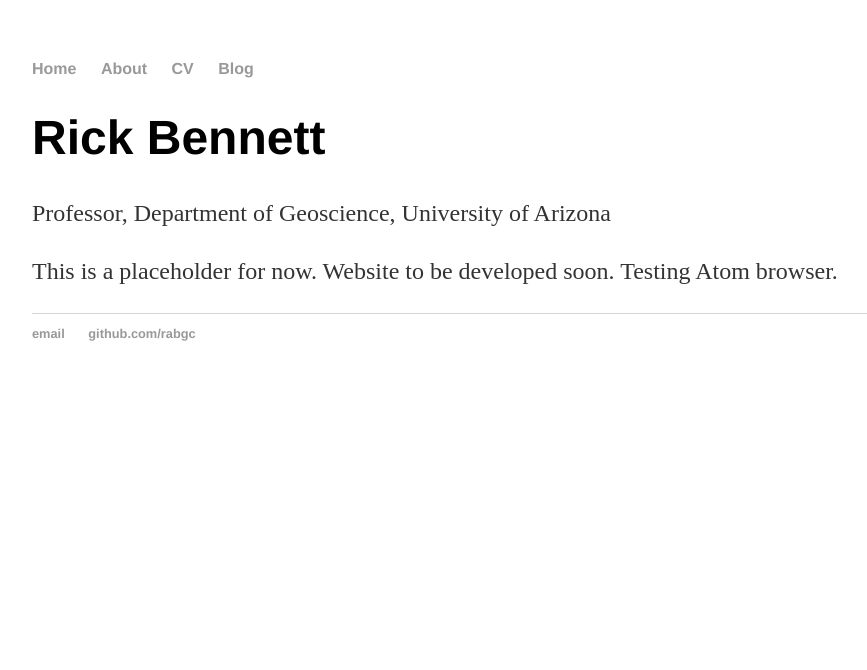
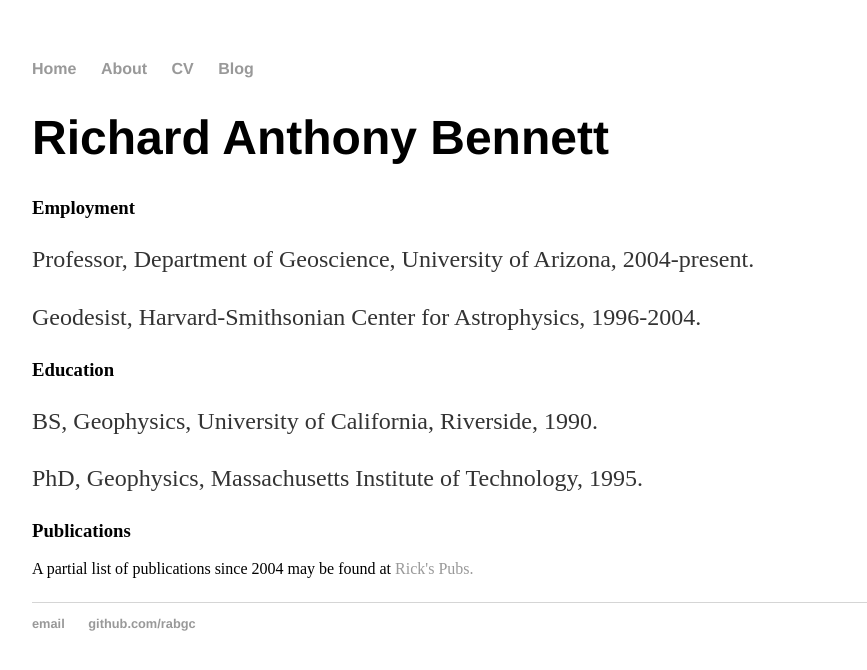
Before and after one commit to rabgc/rabgc.github.io, a Jekyll site: the page built from cv/index.html, in a window 1280 px wide. Shown: the top 670 px of the page, without its empty margins (160-1027 px from the left). Built offline with Jekyll 4.4.1, drawn with Linux system fonts in a browser that asks for light colours.

Commit message:
Adding content

```diff
--- a/about/index.html
+++ b/about/index.html
@@ -4,9 +4,5 @@
 ---
 <div class="blurb">
 	<h1>Rick Bennett</h1>
-	<p>Professor, Department of Geoscience, University of Arizona</p>
-	<p>This is a placeholder for now. Website to be developed soon.</p>
-	<p> Mission:</p>
-	<p>(a) solve fundamental problems in the Earth Sciences by monitoring and analyzing the changing shape and gravity field of our planet over the widest possible range of spatial and temporal scales.</p>
-	<p>(b) promote scientific investigation through inclusive, accessible research, education, and mentoring. </p>
+	<p> I am a professor at the University of Arizona in the Department of Geosciences. My students and I are interested in monitoring and analyzing the changing shape and gravity field of our planet over the widest possible range of spatial and temporal scales. We promote scientific investigation through inclusive, accessible research, education, and mentoring. </p>
 </div><!-- /.blurb -->
--- a/cv/index.html
+++ b/cv/index.html
@@ -1,10 +1,21 @@
 ---
 layout: default
-title: Rick Bennett, About
+title: Rick Bennett, CV
 ---
 <div class="blurb">
-	<h1>Rick Bennett</h1>
-	<p>Professor, Department of Geoscience, University of Arizona</p>
-	<p>This is a placeholder for now. Website to be developed soon. Testing Atom browser. </p>
+
+	<h1>Richard Anthony Bennett</h1>
+
+	<h3>Employment</h3>
+	<p>Professor, Department of Geoscience, University of Arizona, 2004-present.</p>
+	<p> Geodesist, Harvard-Smithsonian Center for Astrophysics, 1996-2004.
+
+  <h3>Education</h3>
+	<p> BS, Geophysics, University of California, Riverside, 1990.</p>
+	<p>PhD, Geophysics, Massachusetts Institute of Technology, 1995.
+
+  <h3>Publications</h3>
+	A partial list of publications since 2004 may be found at <a href="https://geodesy.geo.arizona.edu/pages/publications.php">Rick's Pubs<a/>.</p>
+
 
 </div><!-- /.blurb -->
--- a/index.html
+++ b/index.html
@@ -8,8 +8,8 @@
 
   <p> I am a Professor at the University of Arizona in the Department of Geosciences. </p>
 
-  <p> For more information about my academic life please see my university web site at <a href="https://geodesy.geo.arizona.edu/pages/people/rick-bennett.php">Rick's site at UA</a>.</p>
-
   <p> More information about who I am and what I do may be also found by following the <a href="/about">About</a> and <a href="/cv">CV<a/> links above.</p>  You might even find a blog entry or two by following the <a href="/blog">Blog</a> link. </p>
 
+  <p> More information about my research and teaching may be found by following this link: <a href="https://geodesy.geo.arizona.edu/pages/people/rick-bennett.php">Tectonic Geodesy Laboratory</a>.</p>
+
 </div><!-- /.blurb -->
```
